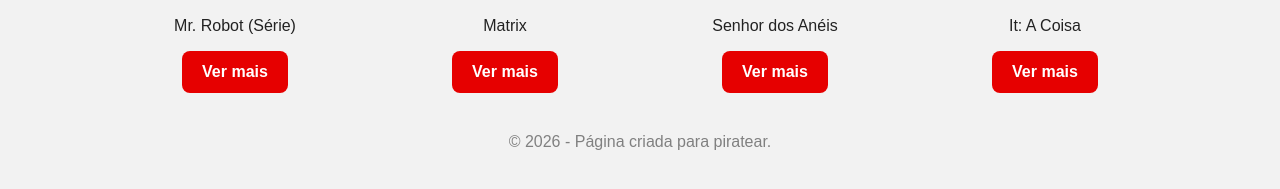
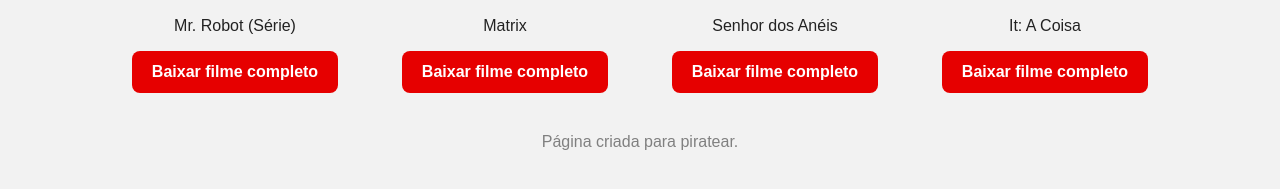
Before and after one commit to Boagenski/Projeto-Ed-Digital, a plain HTML site: page index.html in a window 1280 px wide. Shown: the part 1959-2148 px from the top of the page. Drawn offline with Linux system fonts and the light colour scheme.

Commit message:
Update index.html

```diff
--- a/index.html
+++ b/index.html
@@ -108,8 +108,8 @@
 
     <br><br>
 
-    <a href="#" class="botao">
-        Saiba mais sobre o filme
+    <a href="https://www.gov.br/mj/pt-br/assuntos/sua-protecao/combate-a-pirataria" class="botao" target="_blank" rel="noopener">
+        Assistir filme completo grátis
     </a>
 
 </section>
@@ -244,8 +244,8 @@
                 alt="Mr. Robot"
                 width="250">
             <p>Mr. Robot (Série)</p>
-            <a href="#" class="botao">
-        Ver mais
+            <a href="https://www.gov.br/mj/pt-br/assuntos/sua-protecao/combate-a-pirataria" class="botao" target="_blank" rel="noopener">
+        Baixar filme completo
     </a>
         </div>
 
@@ -256,8 +256,8 @@
                 alt="Matrix"
                 width="250">
             <p>Matrix</p>
-            <a href="#" class="botao">
-        Ver mais
+            <a href="https://www.gov.br/mj/pt-br/assuntos/sua-protecao/combate-a-pirataria" class="botao" target="_blank" rel="noopener">
+        Baixar filme completo
     </a>
         </div>
 
@@ -268,8 +268,8 @@
                 alt="Senhor dos Anéis"
                 width="250">
             <p>Senhor dos Anéis</p>
-            <a href="#" class="botao">
-        Ver mais
+            <a href="https://www.gov.br/mj/pt-br/assuntos/sua-protecao/combate-a-pirataria" class="botao" target="_blank" rel="noopener">
+        Baixar filme completo
     </a>
         </div>
 
@@ -280,8 +280,8 @@
                 alt="It: A Coisa"
                 width="250">
             <p>It: A Coisa</p>
-            <a href="#" class="botao">
-        Ver mais
+            <a href="https://www.gov.br/mj/pt-br/assuntos/sua-protecao/combate-a-pirataria" class="botao" target="_blank" rel="noopener">
+        Baixar filme completo
     </a>
         </div>
 
@@ -291,10 +291,10 @@
 
 
 <footer>
-    <p>© 2026 - Página criada para piratear.</p>
+    <p> Página criada para piratear.</p>
 </footer>
 
 
 </body>
 
-</html>
+    </html>
```
